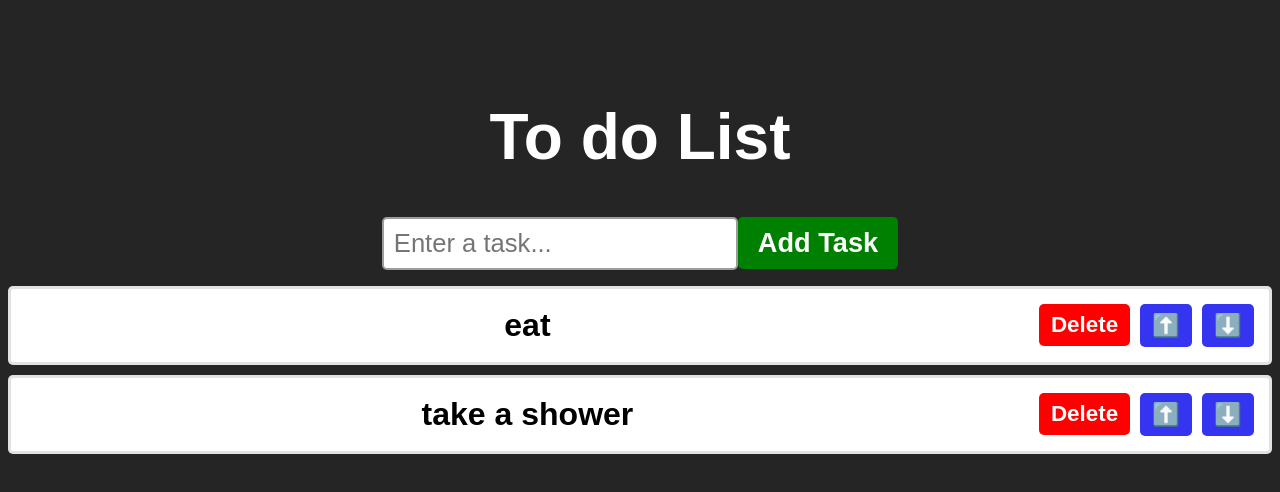
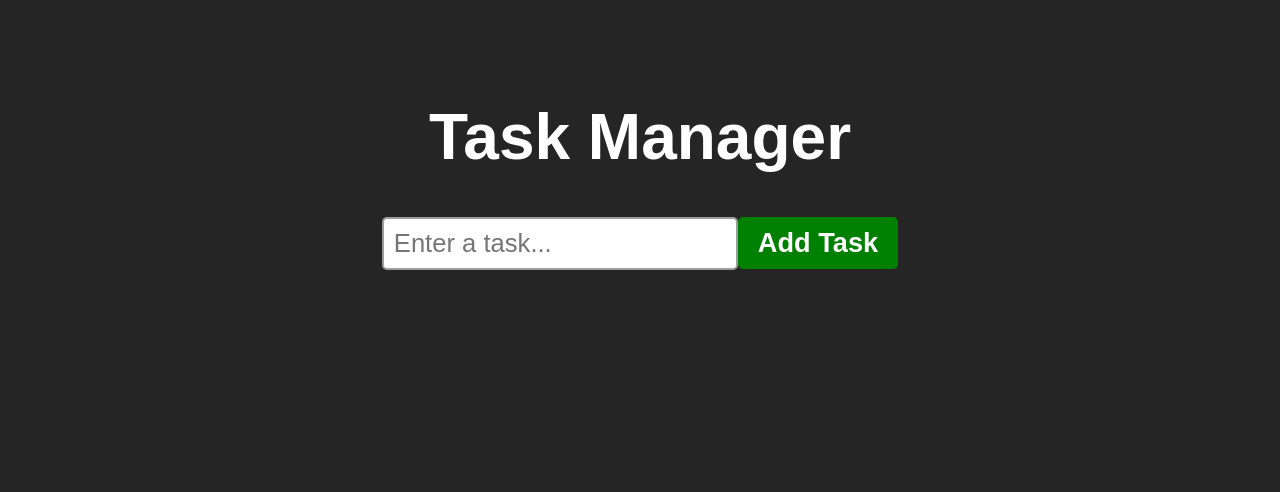
Before and after one commit to EstebanMarulandaS/prueba-react, a React (Vite) app: page / in a window 1280 px wide. Shown: the top 492 px of the page. Built offline with nearby package versions, Linux system fonts and the light colour scheme.

Commit message:
move task up and down logic

```diff
--- a/src/components/Tarea/Tarea.jsx
+++ b/src/components/Tarea/Tarea.jsx
@@ -2,7 +2,7 @@ import "./tarea.scss";
 import { useState } from "react";
 
 export const Tarea = () => {
-  const [tasks, setTask] = useState(["eat", "take a shower"]);
+  const [tasks, setTask] = useState([]);
   const [newTask, setNewTask] = useState("");
 
   function handleInputChange(event) {
@@ -20,13 +20,32 @@ export const Tarea = () => {
     const updatedTasks = tasks.filter((_, idx) => idx !== index);
     setTask(updatedTasks);
   }
-
-  function moveTaskUp(index) {}
-  function moveTaskDown(index) {}
+  /* Subir Tarea */
+  function moveTaskUp(index) {
+    if (index > 0) {
+      const updatedTasks = [...tasks];
+      [updatedTasks[index], updatedTasks[index - 1]] = [
+        updatedTasks[index - 1],
+        updatedTasks[index],
+      ]; //array destructuring
+      setTask(updatedTasks);
+    }
+  }
+  /* Bajar Tarea */
+  function moveTaskDown(index) {
+    if (index < tasks.length - 1) {
+      const updatedTasks = [...tasks];
+      [updatedTasks[index], updatedTasks[index + 1]] = [
+        updatedTasks[index + 1],
+        updatedTasks[index],
+      ]; //array destructuring
+      setTask(updatedTasks);
+    }
+  }
 
   return (
     <div className="to-do-list">
-      <h1>To do List</h1>
+      <h1>Task Manager</h1>
 
       <input
         type="text"
@@ -48,7 +67,7 @@ export const Tarea = () => {
             <button className="move-button" onClick={() => moveTaskUp(index)}>
               ⬆️
             </button>
-            <button className="move-button" onClick={() => moveTaskUp(index)}>
+            <button className="move-button" onClick={() => moveTaskDown(index)}>
               ⬇️
             </button>
           </li>
```
